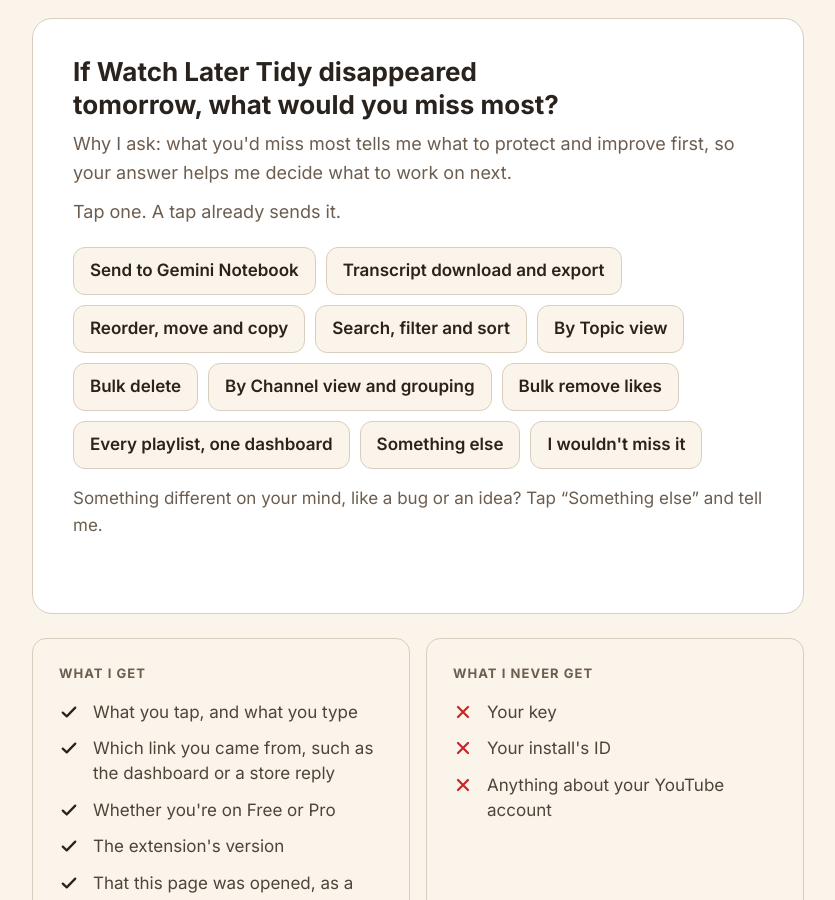
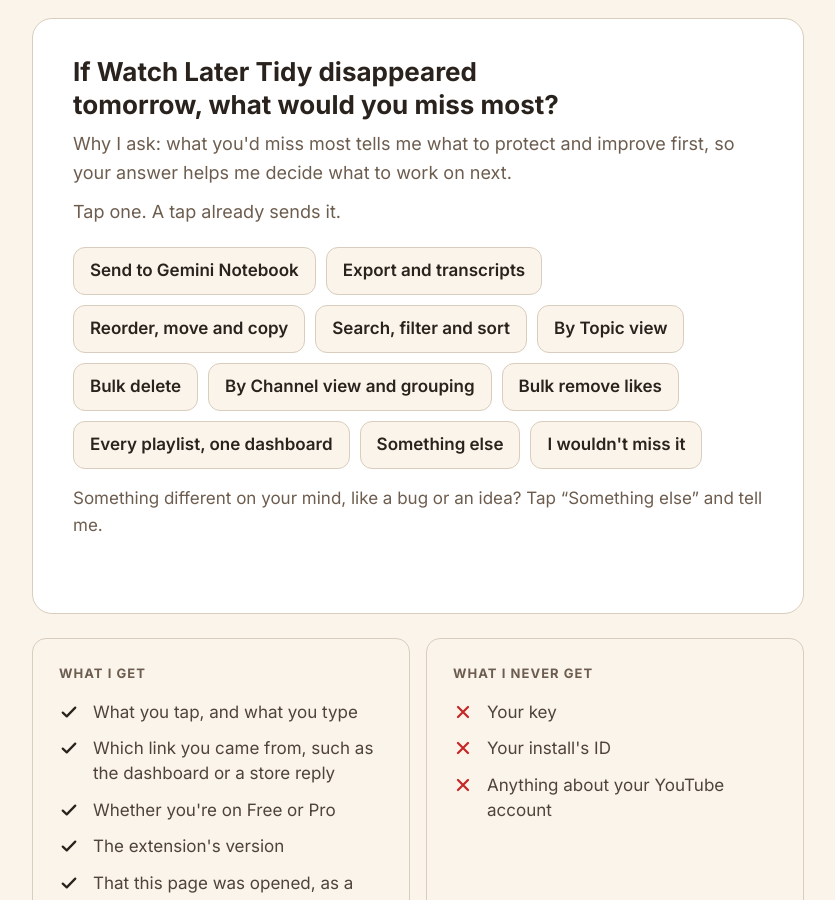
Before and after one commit to dominic-lam/tidywl-site, a Jekyll site: the page built from feedback/index.html, in a window 1280 px wide and 900 px high, scrolled down 320 px. Shown: the whole window, without its empty margins (222-1057 px from the left). Built offline with Jekyll 4.4.1, drawn with Linux system fonts in a browser that asks for light colours.

Commit message:
Feedback page: the transcripts button now reads "Export and transcripts"
It also covers CSV and JSON export of the list, which a reader looking for export could not tell from the old label.

Co-Authored-By: Claude Sonnet 5.5 <noreply@anthropic.com>

```diff
--- a/feedback/index.html
+++ b/feedback/index.html
@@ -194,7 +194,7 @@ robots: noindex
         <button type="button" class="fq-chip" data-choice="search_sort" aria-pressed="false">Search, filter and sort</button>
         <button type="button" class="fq-chip" data-choice="reorder_move" aria-pressed="false">Reorder, move and copy</button>
         <button type="button" class="fq-chip" data-choice="playlists" aria-pressed="false">Every playlist, one dashboard</button>
-        <button type="button" class="fq-chip" data-choice="transcripts" aria-pressed="false">Transcript download and export</button>
+        <button type="button" class="fq-chip" data-choice="transcripts" aria-pressed="false">Export and transcripts</button>
         <button type="button" class="fq-chip" data-choice="gemini" aria-pressed="false">Send to Gemini Notebook</button>
         <button type="button" class="fq-chip" data-choice="other" data-last aria-pressed="false">Something else</button>
         <button type="button" class="fq-chip" data-choice="none" data-last aria-pressed="false">I wouldn't miss it</button>
```
